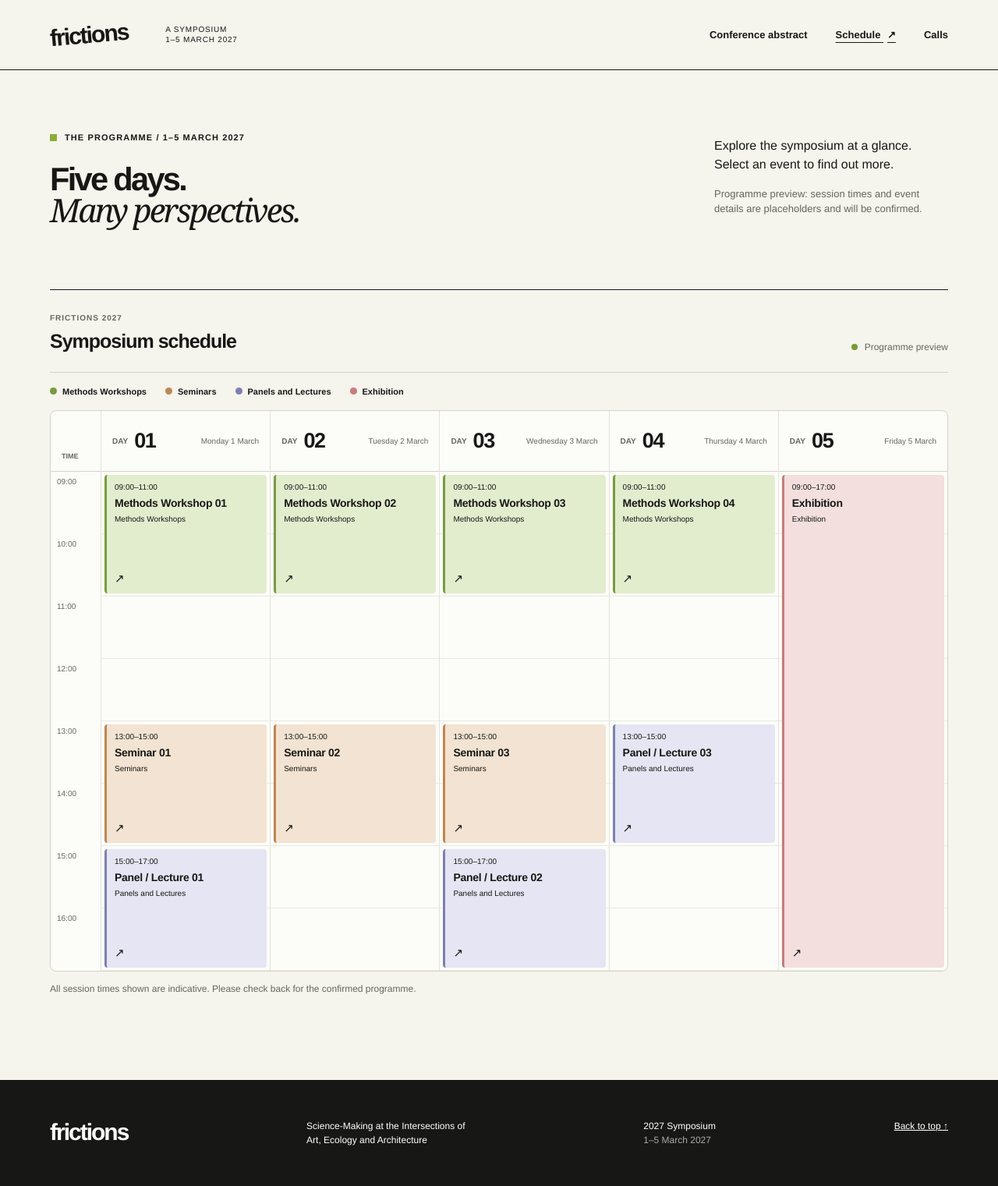
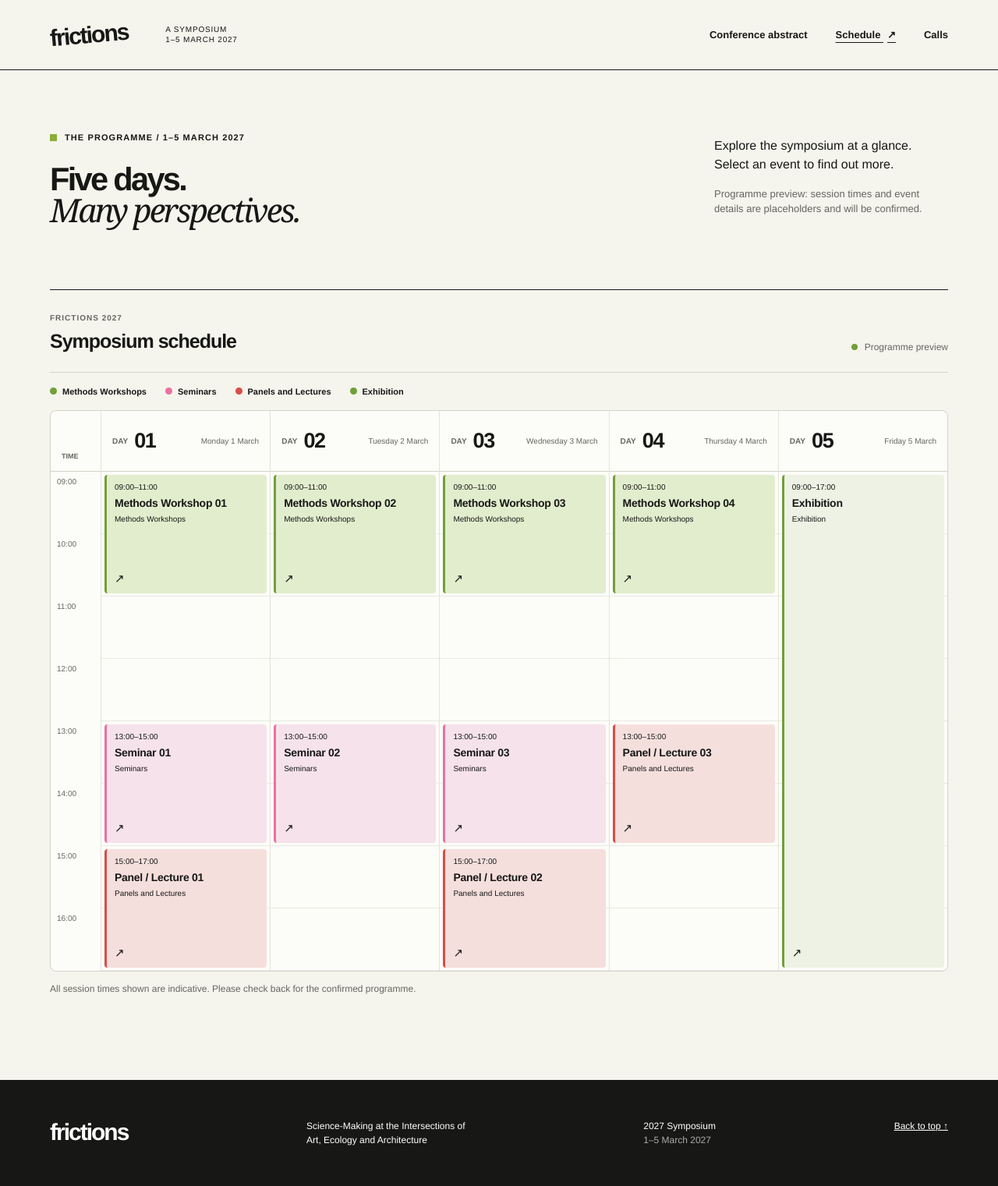
Before and after one commit to rtbs-atlas/frictions.github.io, a Jekyll site: the page built from schedule.html, in a window 1280 px wide. Shown: the whole page at 78% size. Built offline with Jekyll 4.4.1, drawn with Linux system fonts in a browser that asks for light colours.

Commit message:
Align calendar colors with logo
Co-authored-by: Copilot <223556219+Copilot@users.noreply.github.com>

```diff
--- a/assets/css/style.css
+++ b/assets/css/style.css
@@ -31,7 +31,7 @@ a:focus-visible { outline: 3px solid #536e00; outline-offset: 4px; }
 .hero-title { position: relative; margin: auto -1% 0; height: clamp(150px, 23vw, 350px); transform: rotate(-5deg); transform-origin: center; font-size: clamp(95px, 18.1vw, 280px); font-weight: 900; line-height: 1; letter-spacing: -.09em; white-space: nowrap; }
 .hero-title-main, .hero-title-echo { position: absolute; top: 0; left: 0; }
 .hero-title-main { z-index: 2; }
-.hero-title-echo { color: transparent; -webkit-text-stroke: 1.5px currentColor; }
+.hero-title-echo { color: transparent; opacity: .5; -webkit-text-stroke: 1.5px currentColor; }
 .echo-one { color: var(--diffraction-pink); transform: translate(1.5%, -10%); }
 .echo-two { color: var(--diffraction-green); transform: translate(3%, -20%); }
 .echo-three { color: var(--diffraction-red); transform: translate(4.5%, -30%); }
@@ -81,14 +81,13 @@ em { font-family: Georgia, serif; font-weight: 400; }
 .calendar-kicker { color: var(--muted); font-size: 10px; font-weight: 700; letter-spacing: .1em; }
 .calendar-bar h2 { margin: 8px 0 0; font-size: 25px; letter-spacing: -.04em; }
 .calendar-status { font-size: 12px; color: var(--muted); }
-.calendar-status span { display: inline-block; width: 8px; height: 8px; margin-right: 5px; border-radius: 50%; background: #779b37; }
+.calendar-status span { display: inline-block; width: 8px; height: 8px; margin-right: 5px; border-radius: 50%; background: var(--diffraction-green); }
 .legend { display: flex; flex-wrap: wrap; gap: 12px 24px; padding: 18px 0; border-top: 1px solid var(--line); font-size: 11px; font-weight: 700; }
 .legend span { display: flex; align-items: center; gap: 7px; }
 .type-dot { display: inline-block; width: 9px; height: 9px; flex: 0 0 9px; border-radius: 50%; }
-.type-dot.workshop { background: #779c3f; }
-.type-dot.seminar { background: #bd8751; }
-.type-dot.panel { background: #7e80b1; }
-.type-dot.exhibition { background: #cc7a78; }
+.type-dot.workshop, .type-dot.exhibition { background: var(--diffraction-green); }
+.type-dot.seminar { background: var(--diffraction-pink); }
+.type-dot.panel { background: var(--diffraction-red); }
 .scroll-hint { display: none; color: var(--muted); font-size: 12px; }
 .calendar-scroll { overflow-x: auto; border: 1px solid var(--line); border-radius: 8px; background: #fcfcf8; }
 .calendar { display: grid; grid-template-columns: 64px repeat(5, minmax(150px, 1fr)); min-width: 814px; }
@@ -103,10 +102,10 @@ em { font-family: Georgia, serif; font-weight: 400; }
 .day-events { padding: 0 4px; background: repeating-linear-gradient(to bottom, transparent 0, transparent 79px, #eaeae3 79px, #eaeae3 80px); }
 .event-card { position: relative; grid-row: var(--slot) / span var(--length); display: flex; flex-direction: column; gap: 6px; min-height: 0; margin: 4px 0; padding: 10px; border-left: 3px solid; border-radius: 4px; text-decoration: none; overflow: hidden; }
 .event-card:hover { filter: brightness(.95); }
-.event-card.workshop { background: #e2edce; border-color: #779c3f; }
-.event-card.seminar { background: #f2e3d2; border-color: #bd8751; }
-.event-card.panel { background: #e5e5f3; border-color: #7e80b1; }
-.event-card.exhibition { background: #f3dfdd; border-color: #cc7a78; }
+.event-card.workshop { background: #e2edce; border-color: var(--diffraction-green); }
+.event-card.seminar { background: #f6e2eb; border-color: var(--diffraction-pink); }
+.event-card.panel { background: #f5dfdd; border-color: var(--diffraction-red); }
+.event-card.exhibition { background: #edf2e4; border-color: var(--diffraction-green); }
 .event-card > span:first-child, .event-card small { font-size: 10px; line-height: 1.2; }
 .event-card strong { font-size: 14px; line-height: 1.2; letter-spacing: -.02em; }
 .event-card .card-arrow { margin-top: auto; font-size: 15px; }
```
